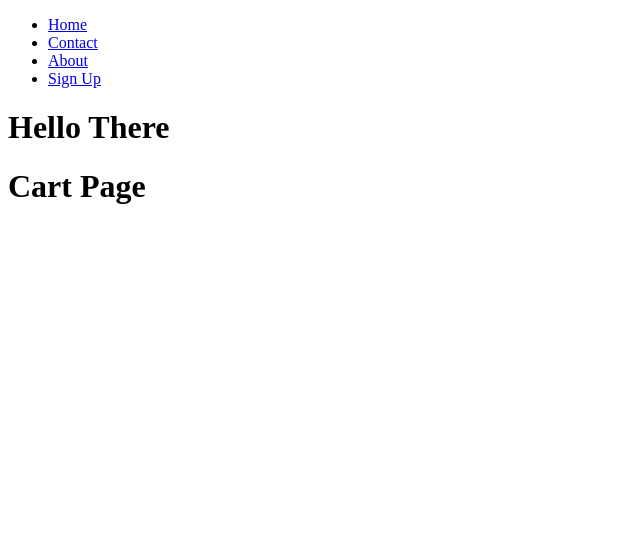
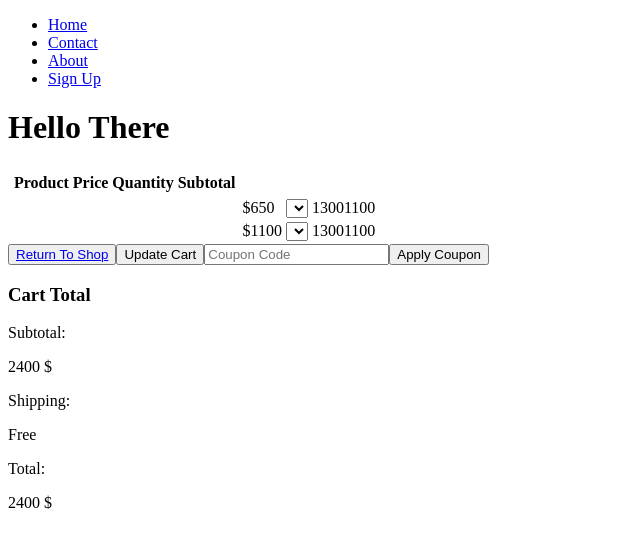
Before and after one commit to AlbertLeipzig/e_commerce-2styles, a React (Vite) app: page /cart in a window 1280 px wide. Shown: the top 548 px of the page, without its empty margins (0-640 px from the left). Built offline with nearby package versions, Linux system fonts and the light colour scheme.

Commit message:
finished

```diff
--- a/src/pages/CartPage.tsx
+++ b/src/pages/CartPage.tsx
@@ -1,5 +1,82 @@
+import { NavLink } from 'react-router-dom';
+
+const cartData = [
+  {
+    img: '',
+    title: 'H1 Gamepad',
+    price: 650,
+    quantity: 2,
+  },
+  {
+    img: '',
+    title: 'LCD Monitor',
+    price: 1100,
+    quantity: 1,
+  },
+];
+
+const calculateCosts = () => {
+  const singleProductSubtotal = cartData.map(
+    (product) => product.price * product.quantity
+  );
+  const subtotal = singleProductSubtotal.reduce((acc, curr) => acc + curr, 0);
+  const shipping = subtotal > 500 ? 0 : subtotal * 0.2;
+  const total = subtotal + shipping;
+
+  return { singleProductSubtotal, subtotal, shipping, total };
+};
+
 export const CartPage = () => {
-    return(
-        <h1>Cart Page</h1>
-    )
-}
+  return (
+    <div className="cart-page">
+      <table>
+        <th>
+          <td>Product</td>
+          <td>Price</td>
+          <td>Quantity</td>
+          <td>Subtotal</td>
+        </th>
+        {cartData.map((product) => (
+          <tr>
+            <td>{product.img}</td>
+            <td>${product.price}</td>
+            <td>
+              <select name="" id="">
+                <option value="" defaultValue={product.quantity}></option>
+              </select>
+            </td>
+            <td>{calculateCosts().singleProductSubtotal}</td>
+          </tr>
+        ))}
+      </table>
+      <button>
+        <NavLink to="/">Return To Shop</NavLink>
+      </button>
+      <button>Update Cart</button>
+      <input type="text" for="coupon" placeholder="Coupon Code" />
+      <button>Apply Coupon</button>
+      <div>
+        <h3>Cart Total</h3>
+        <div>
+          {' '}
+          <div>
+            <p>Subtotal:</p>
+            <p>{calculateCosts().subtotal} $</p>
+          </div>
+          <div>
+            <p>Shipping:</p>
+            <p>
+              {calculateCosts().shipping === 0
+                ? 'Free'
+                : `${calculateCosts().shipping} $`}
+            </p>
+          </div>
+          <div>
+            <p>Total:</p>
+            <p>{calculateCosts().total} $</p>
+          </div>
+        </div>
+      </div>
+    </div>
+  );
+};
--- a/src/pages/CheckoutPage.tsx
+++ b/src/pages/CheckoutPage.tsx
@@ -36,14 +36,20 @@ export const CheckoutPage = () => {
         </div>
         <div className="cart-container__invoice">
           <div>
-            <p>Subtotal: {calculateCosts().subtotal} $</p>{' '}
+            <p>Subtotal:</p>
+            <p>{calculateCosts().subtotal} $</p>
+          </div>
+          <div>
+            <p>Shipping:</p>
             <p>
-              Shipping:{' '}
               {calculateCosts().shipping === 0
                 ? 'Free'
                 : `${calculateCosts().shipping} $`}
             </p>
-            <p>Total: {calculateCosts().total} $</p>
+          </div>
+          <div>
+            <p>Total:</p>
+            <p>{calculateCosts().total} $</p>
           </div>
         </div>
         <div className="cart-container__payment-system">
```
